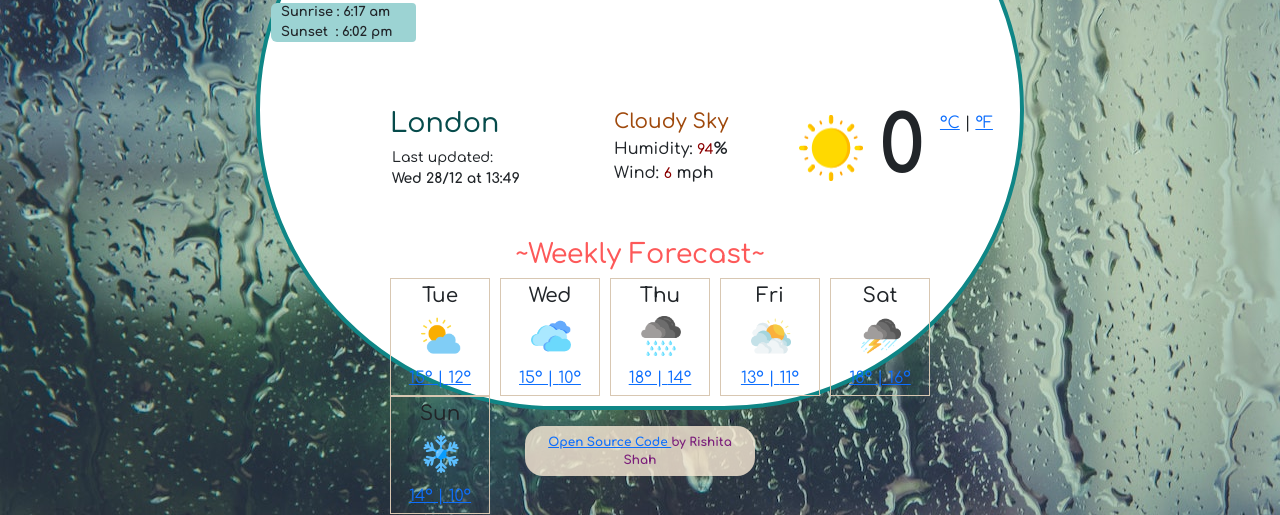
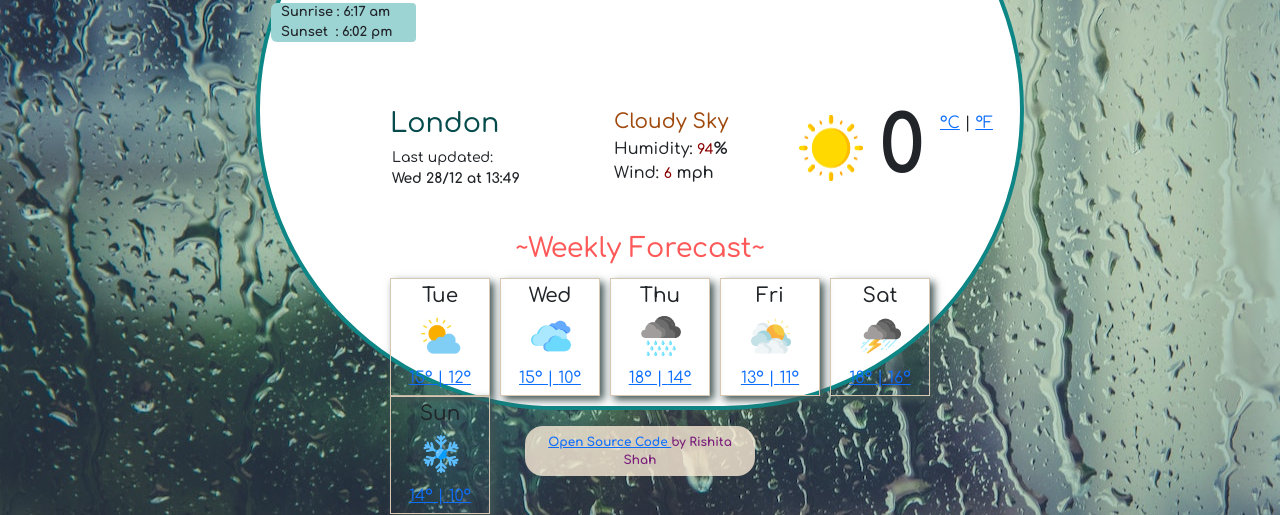
Before and after one commit to Rishita09/Weather-Application, a plain HTML site: page index.html in a window 1280 px wide. Shown: the part 285-800 px from the top of the page. Drawn offline with nearby package versions, Linux system fonts and the light colour scheme.

Commit message:
Added box-shadow for weekly forecast cards

```diff
--- a/style/styles.css
+++ b/style/styles.css
@@ -104,7 +104,8 @@ footer {
 .weekly-forecast {
   font-size: 27px;
   padding: 0;
-  margin-top: 12px 0;
+  margin-top: 24px;
+  margin-bottom: 14px;
 }
 .forecast-overview {
   margin-left: 120px;
@@ -114,6 +115,7 @@ footer {
   margin-left: 10px;
   padding: 5px 0;
   border: 1px solid rgb(216, 199, 178);
+  box-shadow: 4px 4px 8px #425555;
 }
 .forecast-day {
   text-align: center;
```
